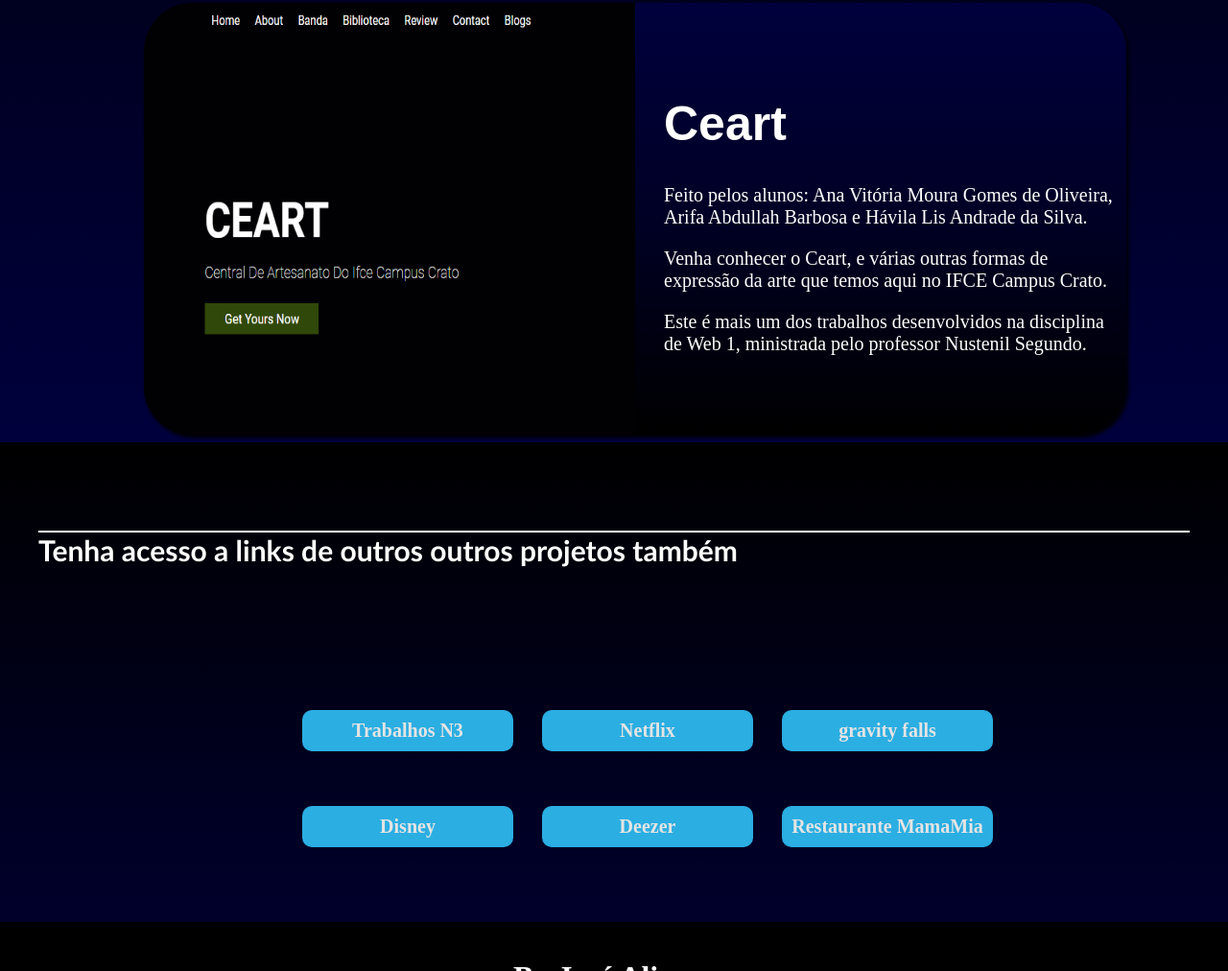
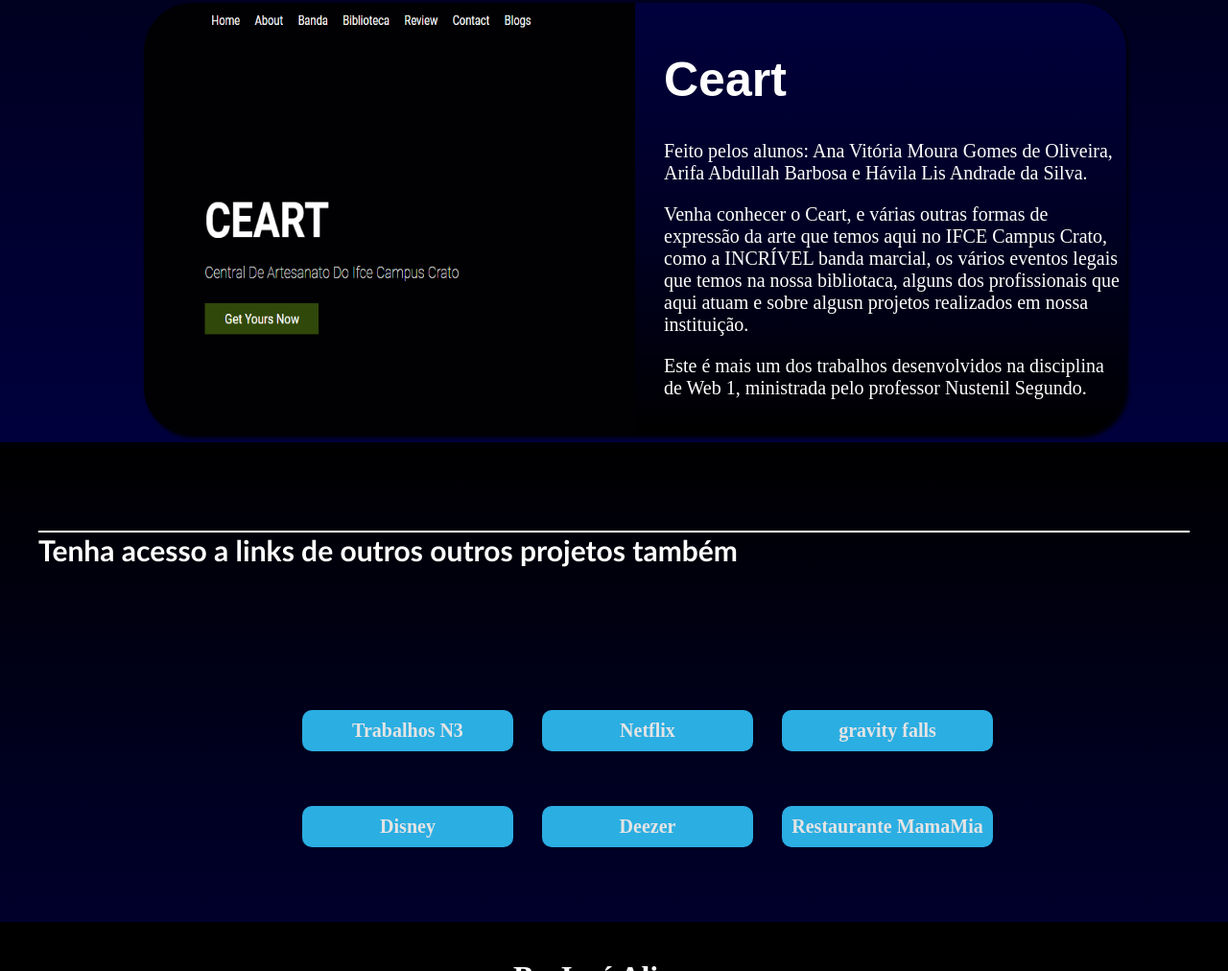
Before and after one commit to 001alisson/n4, a plain HTML site: page index.html in a window 1280 px wide. Shown: the part 3539-4551 px from the top of the page at 96% size. Drawn offline with Linux system fonts and the light colour scheme.

Commit message:
Update index.html

```diff
--- a/index.html
+++ b/index.html
@@ -139,7 +139,9 @@
         <div class="texto">
             <h1>Ceart</h1>
             <p>Feito pelos alunos: Ana Vitória Moura Gomes de Oliveira, Arifa Abdullah Barbosa e Hávila Lis Andrade da Silva.</p>
-            <p>Venha conhecer o Ceart, e várias outras formas de expressão da arte que temos aqui no IFCE Campus Crato.
+            <p>Venha conhecer o Ceart, e várias outras formas de expressão da arte que temos aqui no IFCE Campus Crato, como a INCRÍVEL banda
+                marcial, os vários eventos legais que temos na nossa bibliotaca, alguns dos profissionais que aqui atuam e sobre algusn projetos
+                realizados em nossa instituição.
             </p>
             <p>Este é mais um dos trabalhos desenvolvidos na disciplina de Web 1, ministrada pelo professor Nustenil Segundo.</p>
         </div>
```
